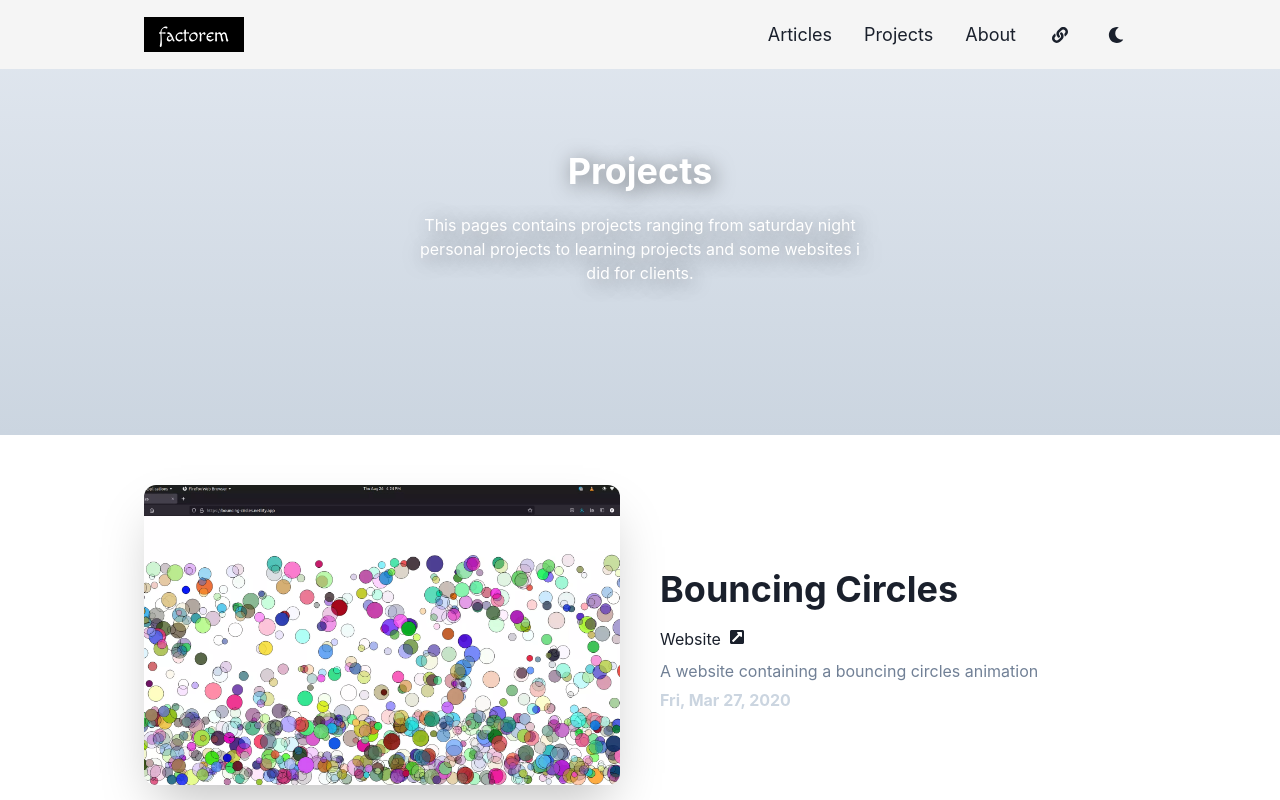
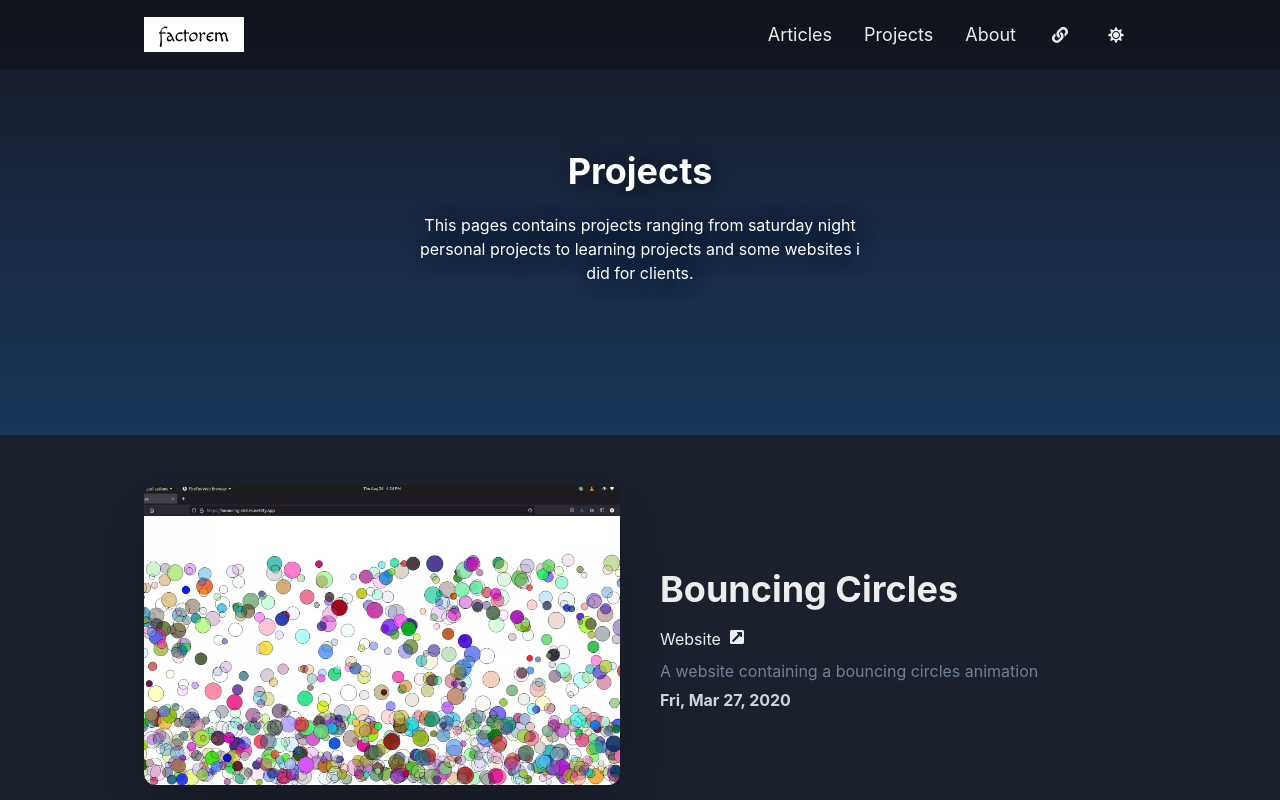
Before and after one commit to frectonz/factorem, a Next.js app: page /projects in a window 1280 px wide. Shown: the top 800 px of the page. Built offline with nearby package versions, Linux system fonts and the light colour scheme.

Commit message:
change default theme to dark

```diff
--- /dev/null
+++ b/components/theme.ts
@@ -0,0 +1,10 @@
+import { extendTheme, ThemeConfig } from "@chakra-ui/react";
+
+const config: ThemeConfig = {
+  initialColorMode: "dark",
+  useSystemColorMode: true,
+};
+
+const theme = extendTheme({ config });
+
+export default theme;
--- /dev/null
+++ b/pages/_document.tsx
@@ -0,0 +1,33 @@
+import Document, {
+  Html,
+  Head,
+  Main,
+  NextScript,
+  DocumentContext,
+} from "next/document";
+
+// ChakraUI
+import theme from "../components/theme";
+import { ColorModeScript } from "@chakra-ui/react";
+
+class MyDocument extends Document {
+  static async getInitialProps(ctx: DocumentContext) {
+    const initialProps = await Document.getInitialProps(ctx);
+    return { ...initialProps };
+  }
+
+  render() {
+    return (
+      <Html lang="en">
+        <Head />
+        <body>
+          <ColorModeScript initialColorMode={theme.config.initialColorMode} />
+          <Main />
+          <NextScript />
+        </body>
+      </Html>
+    );
+  }
+}
+
+export default MyDocument;
```
